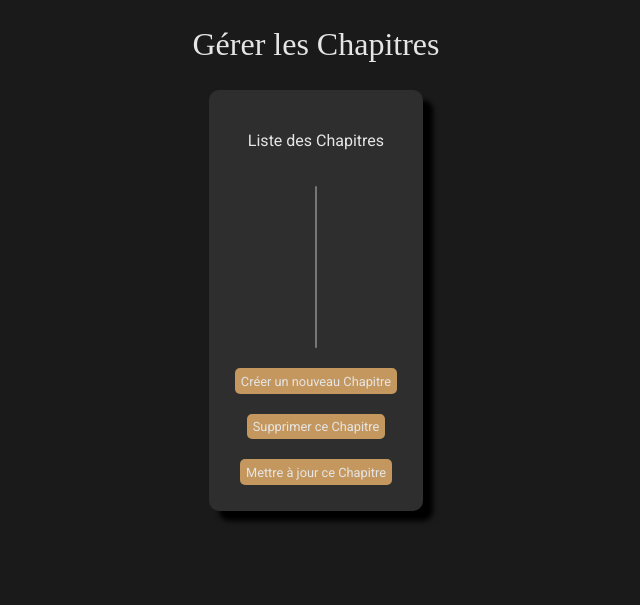
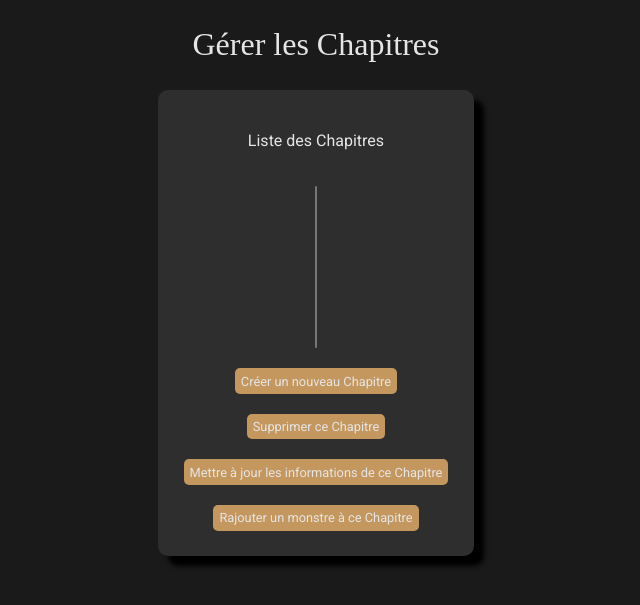
Before and after one commit to KytMj/DungeonXplorer, a PHP site: the page made by views/edit_chapter_view.php in a window 1280 px wide. Shown: the part 93-698 px from the top of the page, without its empty margins (324-964 px from the left). Run offline with PHP 8.4, Linux system fonts and the light colour scheme; the template is opened without the code that fills it, so the values that code supplies are empty; some libraries are stand-ins or nearby versions; some web fonts are replaced; grey boxes are pictures that could not be loaded.

Commit message:
little update

```diff
--- a/views/edit_chapter_view.php
+++ b/views/edit_chapter_view.php
@@ -50,7 +50,7 @@
                 </form>
 
 
-                <button type="button" id="updateChapterBtn" name="updateChapter"> Mettre à jour ce Chapitre</button>
+                <button type="button" id="updateChapterBtn" name="updateChapter"> Mettre à jour les informations de ce Chapitre</button>
 
                 <div id="divChapterUpdate" class="hidden">
                     <form id="formChapterUpdate" name="formChapterUpdate" action="updateChapter" method="post">
@@ -81,6 +81,9 @@
                         <button id="btnChapterUpdate" type="submit" name="submit" value=""> Mettre à jour</button>
                     </form>
                 </div>
+
+
+                <button type="button" id="updateChapterBtn" name="updateChapter"> Rajouter un monstre à ce Chapitre</button>
 
 
             </div>
--- a/views/edit_item_view.php
+++ b/views/edit_item_view.php
@@ -81,7 +81,7 @@
 
                         <div>
                             <label for="itecleUpdate">Item clé : </label>
-                            <input name="itecleUpdate" type="number" min="0" max="1" value="" required>
+                            <input id="itecleUpdate" name="itecleUpdate" type="number" min="0" max="1" value="" required>
                         </div>
                         <div>
                             <label for="effectUpdate">Effet : </label>
@@ -91,7 +91,7 @@
 
                         <div>
                             <label for="iteequipableUpdate">Equipable : </label>
-                            <input name="iteequipableUpdate" type="number" min="0" max="1" value="" required>
+                            <input id="iteequipableUpdate" name="iteequipableUpdate" type="number" min="0" max="1" value="" required>
                         </div>
 
                         <button id="btnItemUpdate" type="submit" name="submit"> Créer </button>
```
